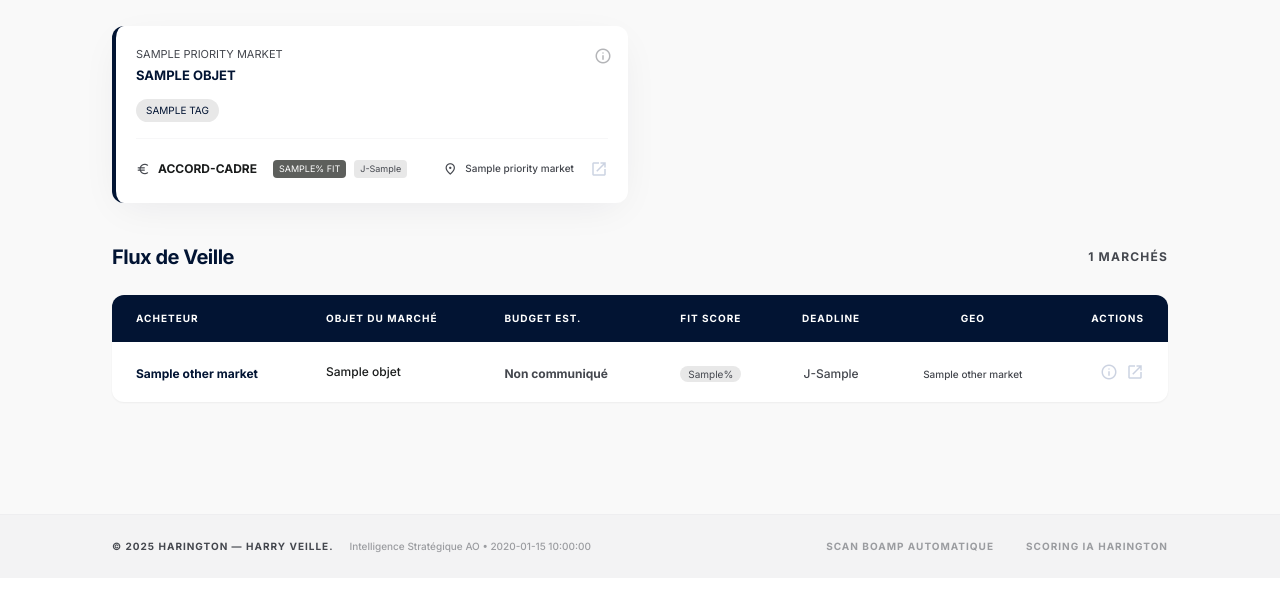
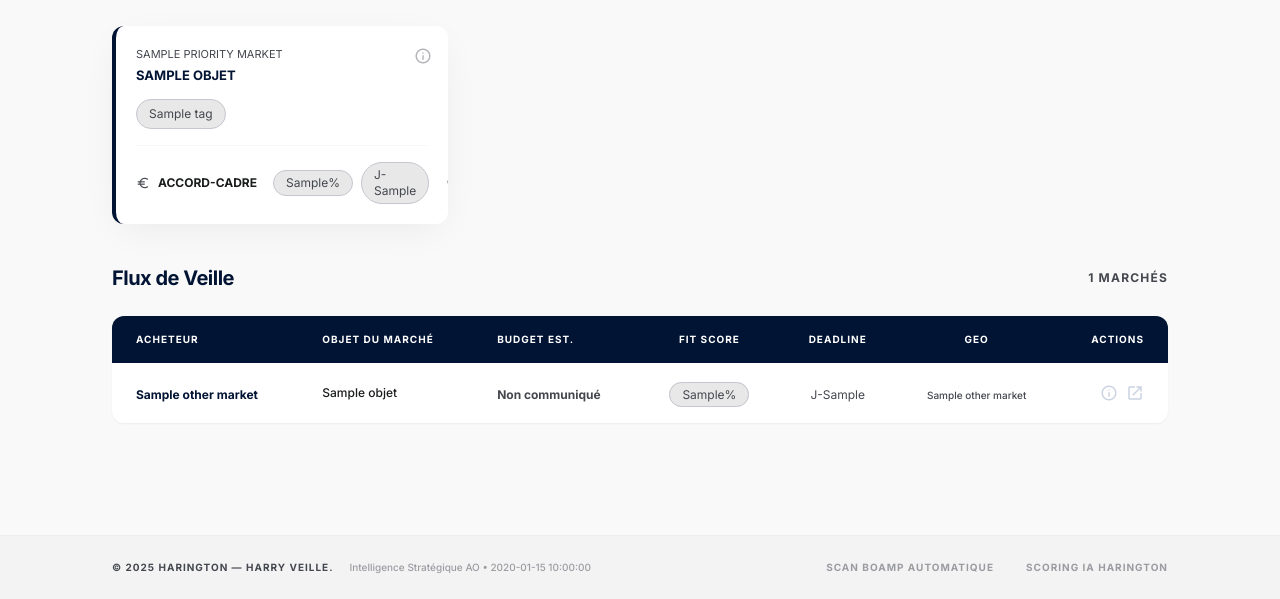
Before and after one commit to swordy/ao-daily-discovery, a Python web app: template templates/report.html in a window 1280 px wide. Shown: the part 248-847 px from the top of the page. Before the commit the page ends 801 px from the top, so only its background shows below. Run offline with Jinja, Linux system fonts and the light colour scheme; the template is opened without the code that fills it: most values are stand-ins (such as "Sample title", 1, 10 or a date in 2020); some libraries are stand-ins or nearby versions.

Commit message:
feat: AT staffing fast-track, IT services boost, grille 3 cols
Scoring:
- AT/régie fast-track: delivery régie + profils → floor 4.5/5
- IT services staffing boost: "informatique + prestations" → floor adaptatif
- Word boundary matching sur delivery/profils (fix faux positifs at/po/ba)
- Expertise matcher assoupli: 1 hit suffit si keyword >= 12 chars
- ESN filter: +25 exclusions énergie/BTP/ingénierie civile
- Keywords IA stratégiques: plan d'actions ia, feuille de route ia
- Synergy bonus triple combo expertise+delivery+tech

Design:
- Grille 3 colonnes pour marchés prioritaires (MIN_PRIORITY=6)
- Badges agrandis text-xs (12px) avec contours bleu/gris
- Tableau trié par score décroissant puis deadline

Co-Authored-By: Claude Opus 4.6 <noreply@anthropic.com>

```diff
--- a/templates/report.html
+++ b/templates/report.html
@@ -179,7 +179,7 @@
     </div>
 
     {% if priority_markets %}
-    <div class="grid grid-cols-1 md:grid-cols-2 gap-6" id="priority-grid">
+    <div class="grid grid-cols-1 md:grid-cols-2 lg:grid-cols-3 gap-6" id="priority-grid">
       {% for m in priority_markets %}
       <div class="prio-card bg-surface-container-lowest rounded-xl shadow-[0_10px_40px_-10px_rgba(15,29,51,0.08)] border-l-4 {% if m.promoted %}border-outline-variant{% else %}border-navy{% endif %} relative overflow-hidden p-5 flex flex-col gap-4" data-category="{{ m.category }}" data-searchable="{{ m.objet | lower }} {{ m.nomacheteur | lower }}">
         <button class="absolute top-4 right-4 text-on-surface-variant/40 hover:text-navy transition-colors" onclick="showRelevance('{{ m.idweb }}')" title="Résumé de pertinence">
@@ -192,15 +192,15 @@
         <div class="flex flex-wrap gap-2">
           {% for tag in m.harington_tags %}
           {% if tag.type == 'product' %}
-          <span class="bg-accent-purple text-white text-[10px] font-normal px-2.5 py-1 rounded-full uppercase">{{ tag.label }}</span>
+          <span class="bg-primary-fixed/40 text-navy border border-navy/20 text-xs font-normal px-3 py-1.5 rounded-full">{{ tag.label }}</span>
           {% elif tag.type == 'delivery' %}
-          <span class="bg-navy text-white text-[10px] font-normal px-2.5 py-1 rounded-full uppercase">{{ tag.label }}</span>
+          <span class="bg-navy/10 text-navy border border-navy/25 text-xs font-normal px-3 py-1.5 rounded-full">{{ tag.label }}</span>
           {% elif tag.type == 'expertise' %}
-          <span class="bg-accent-blue text-white text-[10px] font-normal px-2.5 py-1 rounded-full uppercase">{{ tag.label }}</span>
+          <span class="bg-[#e8f0fe] text-accent-blue border border-accent-blue/25 text-xs font-normal px-3 py-1.5 rounded-full">{{ tag.label }}</span>
           {% elif tag.type == 'profil' %}
-          <span class="bg-accent-teal text-white text-[10px] font-normal px-2.5 py-1 rounded-full uppercase">{{ tag.label }}</span>
+          <span class="bg-[#e0f2fe] text-[#0369a1] border border-[#0369a1]/20 text-xs font-normal px-3 py-1.5 rounded-full">{{ tag.label }}</span>
           {% else %}
-          <span class="bg-surface-container-high text-navy text-[10px] font-normal px-2.5 py-1 rounded-full uppercase">{{ tag.label }}</span>
+          <span class="bg-surface-container-high text-grey border border-outline-variant text-xs font-normal px-3 py-1.5 rounded-full">{{ tag.label }}</span>
           {% endif %}
           {% endfor %}
         </div>
@@ -216,18 +216,18 @@
             </div>
             <div class="flex items-center gap-2 flex-grow">
               {% if m.match_pct >= 70 %}
-              <span class="bg-accent-teal text-white text-[9px] font-normal px-1.5 py-0.5 rounded uppercase">{{ m.match_pct }}% FIT</span>
+              <span class="bg-navy/10 text-navy border border-navy/25 text-xs font-normal px-3 py-1 rounded-full">{{ m.match_pct }}%</span>
               {% elif m.match_pct >= 40 %}
-              <span class="bg-accent-blue text-white text-[9px] font-normal px-1.5 py-0.5 rounded uppercase">{{ m.match_pct }}% FIT</span>
+              <span class="bg-[#e8f0fe] text-accent-blue border border-accent-blue/25 text-xs font-normal px-3 py-1 rounded-full">{{ m.match_pct }}%</span>
               {% else %}
-              <span class="bg-secondary text-white text-[9px] font-normal px-1.5 py-0.5 rounded uppercase">{{ m.match_pct }}% FIT</span>
+              <span class="bg-surface-container-high text-grey border border-outline-variant text-xs font-normal px-3 py-1 rounded-full">{{ m.match_pct }}%</span>
               {% endif %}
               {% if m.days_left <= 7 %}
-              <span class="bg-error text-white text-[9px] font-normal px-1.5 py-0.5 rounded uppercase">J-{{ m.days_left }}</span>
+              <span class="bg-error/10 text-error border border-error/25 text-xs font-normal px-3 py-1 rounded-full">J-{{ m.days_left }}</span>
               {% elif m.days_left <= 30 %}
-              <span class="bg-accent-amber text-white text-[9px] font-normal px-1.5 py-0.5 rounded uppercase">J-{{ m.days_left }}</span>
+              <span class="bg-[#fef3c7] text-[#92400e] border border-[#92400e]/20 text-xs font-normal px-3 py-1 rounded-full">J-{{ m.days_left }}</span>
               {% else %}
-              <span class="bg-surface-container-high text-on-surface-variant text-[9px] font-normal px-1.5 py-0.5 rounded">J-{{ m.days_left }}</span>
+              <span class="bg-surface-container-high text-grey border border-outline-variant text-xs font-normal px-3 py-1 rounded-full">J-{{ m.days_left }}</span>
               {% endif %}
             </div>
             <div class="flex items-center gap-2 flex-shrink-0">
@@ -288,20 +288,20 @@
             </td>
             <td class="px-6 py-4 text-center">
               {% if m.match_pct >= 70 %}
-              <span class="bg-accent-teal text-white text-[10px] font-normal px-2 py-0.5 rounded-full">{{ m.match_pct }}%</span>
+              <span class="bg-navy/10 text-navy border border-navy/25 text-xs font-normal px-3 py-1 rounded-full">{{ m.match_pct }}%</span>
               {% elif m.match_pct >= 40 %}
-              <span class="bg-accent-blue text-white text-[10px] font-normal px-2 py-0.5 rounded-full">{{ m.match_pct }}%</span>
+              <span class="bg-[#e8f0fe] text-accent-blue border border-accent-blue/25 text-xs font-normal px-3 py-1 rounded-full">{{ m.match_pct }}%</span>
               {% else %}
-              <span class="bg-surface-container-high text-on-surface-variant text-[10px] font-normal px-2 py-0.5 rounded-full">{{ m.match_pct }}%</span>
+              <span class="bg-surface-container-high text-grey border border-outline-variant text-xs font-normal px-3 py-1 rounded-full">{{ m.match_pct }}%</span>
               {% endif %}
             </td>
             <td class="px-6 py-4 text-center">
               {% if m.days_left <= 7 %}
-              <span class="text-xs font-normal text-white bg-error px-1.5 py-0.5 rounded">J-{{ m.days_left }}</span>
+              <span class="bg-error/10 text-error border border-error/25 text-xs font-normal px-3 py-1 rounded-full">J-{{ m.days_left }}</span>
               {% elif m.days_left <= 30 %}
-              <span class="text-xs font-normal text-white bg-accent-amber px-1.5 py-0.5 rounded">J-{{ m.days_left }}</span>
+              <span class="bg-[#fef3c7] text-[#92400e] border border-[#92400e]/20 text-xs font-normal px-3 py-1 rounded-full">J-{{ m.days_left }}</span>
               {% else %}
-              <span class="text-xs font-medium text-on-surface-variant">J-{{ m.days_left }}</span>
+              <span class="text-xs font-normal text-grey">J-{{ m.days_left }}</span>
               {% endif %}
             </td>
             <td class="px-6 py-4 text-center">
@@ -424,14 +424,14 @@
     meta.innerHTML = '';
     if (data.match_pct !== undefined) {
       var pctClass = data.match_pct >= 70
-        ? 'bg-accent-teal text-white'
+        ? 'bg-navy/10 text-navy border border-navy/25'
         : data.match_pct >= 40
-          ? 'bg-accent-blue text-white'
-          : 'bg-secondary text-white';
-      meta.innerHTML += '<span class="' + pctClass + ' text-[10px] font-normal px-2 py-0.5 rounded-full">' + data.match_pct + '% FIT</span>';
+          ? 'bg-[#e8f0fe] text-[#0c629b] border border-[#0c629b]/25'
+          : 'bg-[#e8e8e8] text-[#44474e] border border-[#c5c6cf]';
+      meta.innerHTML += '<span class="' + pctClass + ' text-xs font-normal px-3 py-1 rounded-full">' + data.match_pct + '%</span>';
     }
     if (data.ao_type) {
-      meta.innerHTML += '<span class="bg-navy text-white text-[10px] font-normal px-2.5 py-1 rounded-full uppercase">' + data.ao_type + '</span>';
+      meta.innerHTML += '<span class="bg-navy/10 text-navy border border-navy/25 text-xs font-normal px-3 py-1.5 rounded-full">' + data.ao_type + '</span>';
     }
 
     var list = document.getElementById('relevance-list');
```
Also changed, not shown: config.json (+21 -6 lines), src/html_report.py (+6 -3 lines), src/scorer.py (+52 -4 lines).
